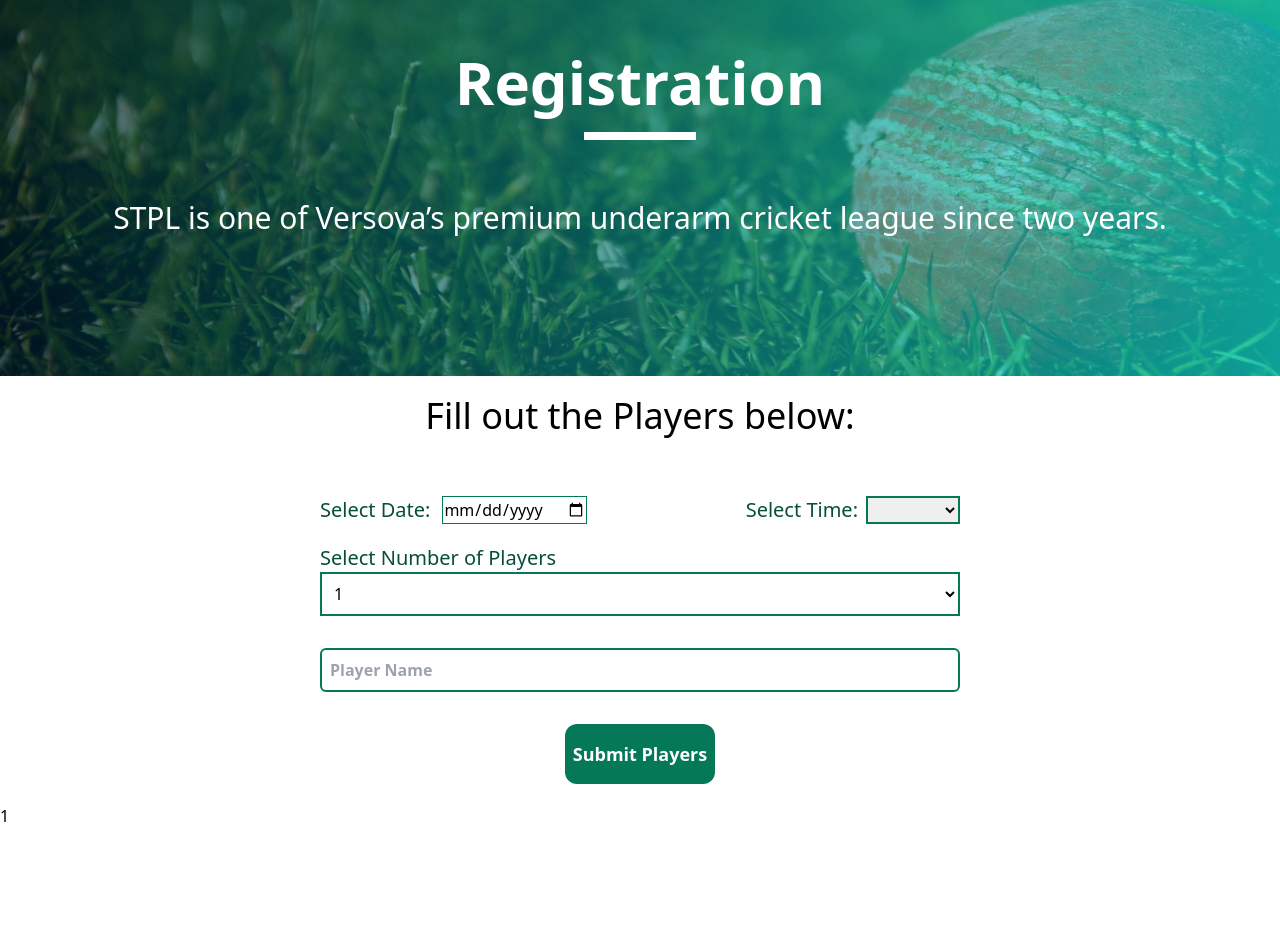
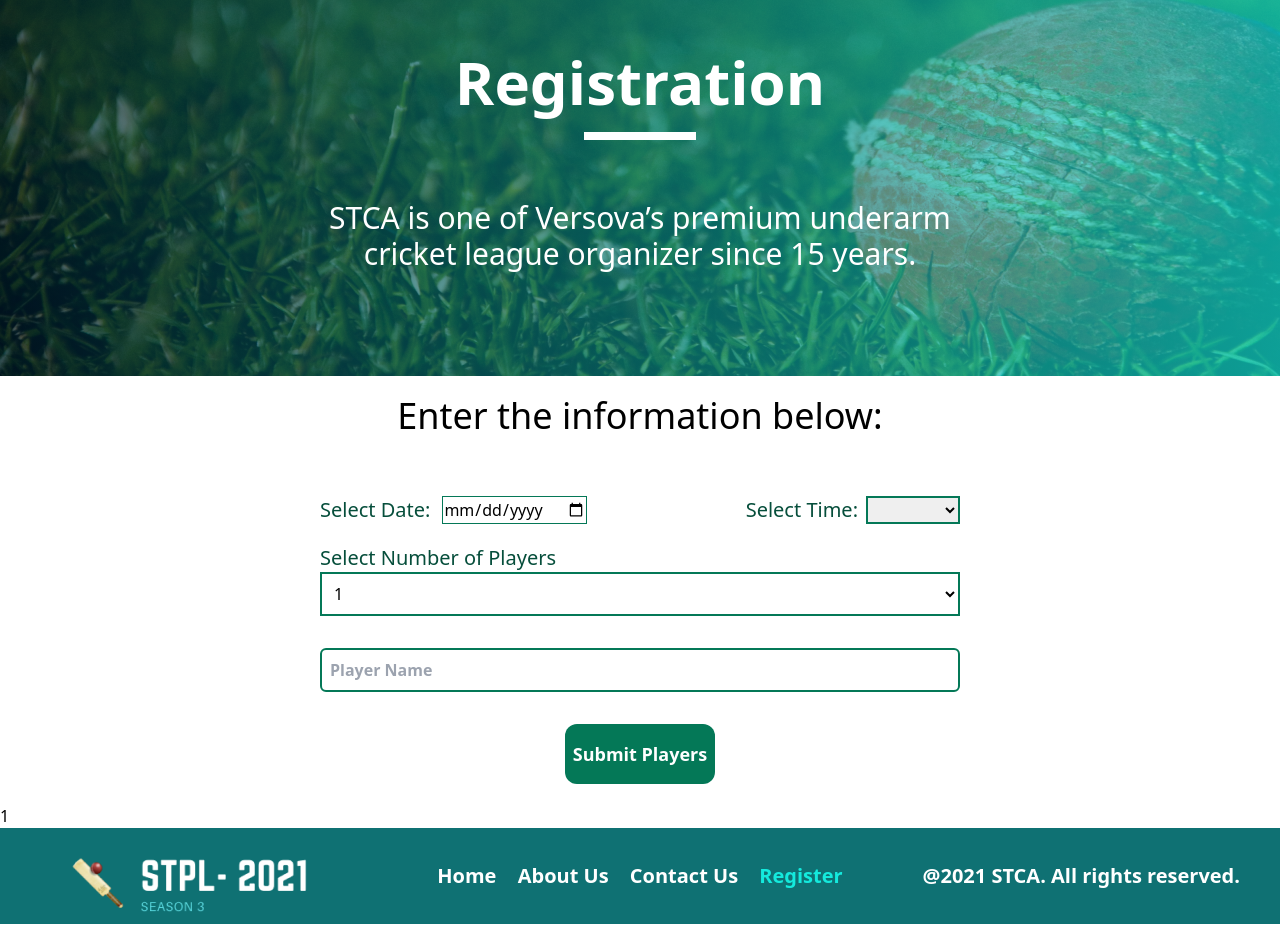
Before and after one commit to dilmohan11/stca, a Vue app in the folder client/: page /register in a window 1280 px wide. Shown: the part 140-1068 px from the top of the page. Before the commit the page ends 968 px from the top, so only its background shows below. Built offline with nearby package versions, Linux system fonts and the light colour scheme.

Commit message:
Register and Contact Pages

```diff
--- /dev/null
+++ b/client/src/components/Herobox.vue
@@ -0,0 +1,30 @@
+<template>
+  <section class="registration-hero">
+    <div class="register-hero_text">
+      <h1 class="text-6xl  text-white font-semibold text-center pt-24">{{ header }}</h1>
+      <div class="white-line h-2 w-28 bg-white m-auto my-5"></div>
+      <p class="text-3xl text-white font-medium text-center pt-10 mx-auto w-1/2">{{ quote }}</p>
+    </div>
+  </section>
+</template>
+
+<script>
+export default {
+    props: ['header', 'quote'],
+    data() {
+        return {
+
+        }
+    }
+}
+</script>
+
+<style>
+.registration-hero {
+  background: linear-gradient(to right, rgba(0,27,46,0.64), rgba(20,234,221,0.68)),  url("../assets/images/background.png");
+  height: 420px;
+}
+.registration-hero_text {
+  font-family: 'Josefin Sans', sans-serif;
+}
+</style>
--- a/client/src/components/RegisterForm.vue
+++ b/client/src/components/RegisterForm.vue
@@ -1,7 +1,7 @@
 <template>
   <section class="form-container">
       <div class="form">
-          <h3 class="text-4xl text-center p-5">Fill out the Players below:</h3>
+          <h3 class="text-4xl text-center p-5">Enter the information below:</h3>
       </div>
       <form class="max-w-screen-sm my-5 mx-auto">
           <!-- <label> Player Name </label> -->
--- a/client/src/views/Contact.vue
+++ b/client/src/views/Contact.vue
@@ -1,9 +1,37 @@
 <template>
-  <h1>Contact Us Page</h1>
+  <main>
+    <Herobox
+      header="Contact Us"
+      quote="STCA is one of Versova’s premium underarm cricket league organizer since 15 years."
+    />
+    <section>
+        <div class="form_title flex flex-col ">
+            <h3 class="text-4xl text-center p-5">You can find the address below:</h3>
+            <img src="../assets/images/tennisball.png" alt="Tennis Ball picture" class="w-12 h-12 mx-auto mb-5">
+        </div>
+        <div class="form_address flex gap-2 my-5">
+            <div class="googlemap w-1/2">
+                <iframe src="https://www.google.com/maps/embed?pb=!1m14!1m8!1m3!1d15077.984910399413!2d72.814077!3d19.129744!3m2!1i1024!2i768!4f13.1!3m3!1m2!1s0x0%3A0x2c88160c00e2a11e!2sSagar%20Tarang!5e0!3m2!1sen!2sin!4v1632991846268!5m2!1sen!2sin" width="600" height="450" style="border:0;" allowfullscreen="" loading="lazy"
+                      class="mx-auto"></iframe>
+            </div>
+            <div class="address w-1/2 flex flex-col justify-center">
+                  <h2 class="text-center font-semibold pb-5 text-3xl">ADDRESS AND DIRECTIONS</h2>
+                  <p class="text-center text-xl pb-2 text-green-700 font-semibold">SAGAR TARANG CHS</p>
+                  <p class="text-center text-xl pb-2 text-green-700 font-semibold">7 BUNGLOWS, VERSOVA</p>
+                  <p class="text-center text-xl pb-2 text-green-700 font-semibold">J.P ROAD, ANDHERI WEST</p>
+                  <p class="text-center text-xl pb-2 text-green-700 font-semibold">MUMBAI - 400061</p>
+            </div>
+        </div>
+    </section>
+    <Footer />
+  </main>
 </template>
 
 <script>
+  import Herobox from '../components/Herobox.vue'
+  import Footer from '../components/Footer.vue'
 export default {
+  components: { Herobox, Footer },
 
 }
 </script>
--- a/client/src/views/Register.vue
+++ b/client/src/views/Register.vue
@@ -1,32 +1,25 @@
 <template>
 <main>
-  <section class="registration-hero">
-    <div class="register-hero_text">
-      <h1 class="text-6xl  text-white font-semibold text-center pt-24">Registration</h1>
-      <div class="white-line h-2 w-28 bg-white m-auto my-5"></div>
-      <p class="text-3xl text-white font-medium text-center pt-10">STPL is one of Versova’s premium underarm cricket league since two years.</p>
-    </div>
-  </section>
+  <Herobox
+      header="Registration"
+      quote="STCA is one of Versova’s premium underarm cricket league organizer since 15 years." />
   <RegisterForm />
+  <Footer />
 </main>
 
 </template>
 
 <script>
+import Herobox from '../components/Herobox.vue'
 import RegisterForm from '../components/RegisterForm.vue'
+import Footer from '../components/Footer.vue'
 
 export default {
-  components: { RegisterForm }
+  components: { RegisterForm, Footer, Herobox }
 }
 </script>
 
 <style >
-.registration-hero {
-  background: linear-gradient(to right, rgba(0,27,46,0.64), rgba(20,234,221,0.68)),  url("../assets/images/background.png");
-  height: 420px;
-}
-.registration-hero_text {
-  font-family: 'Josefin Sans', sans-serif;
-}
+
 
 </style>
```
Also changed, not shown: client/src/assets/images/tennisball.png (added).
